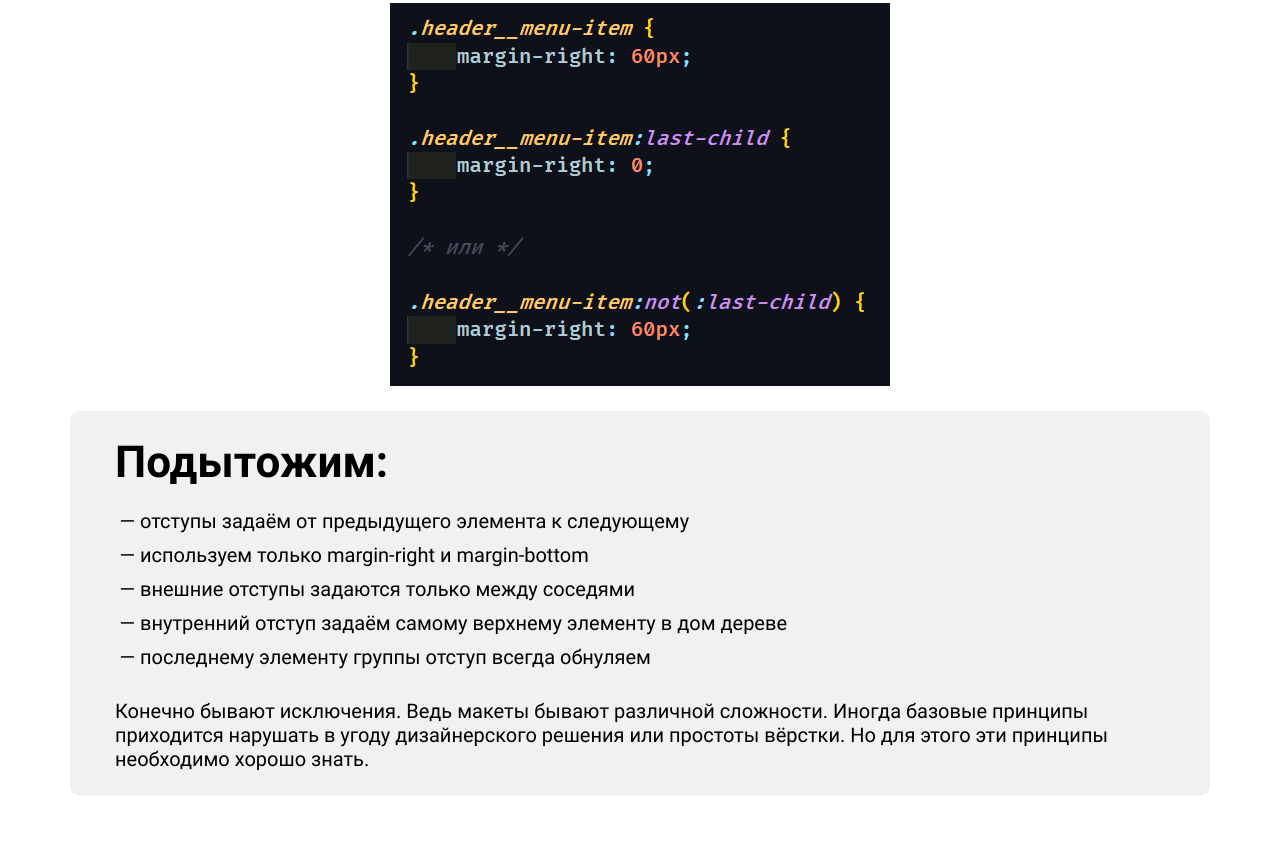
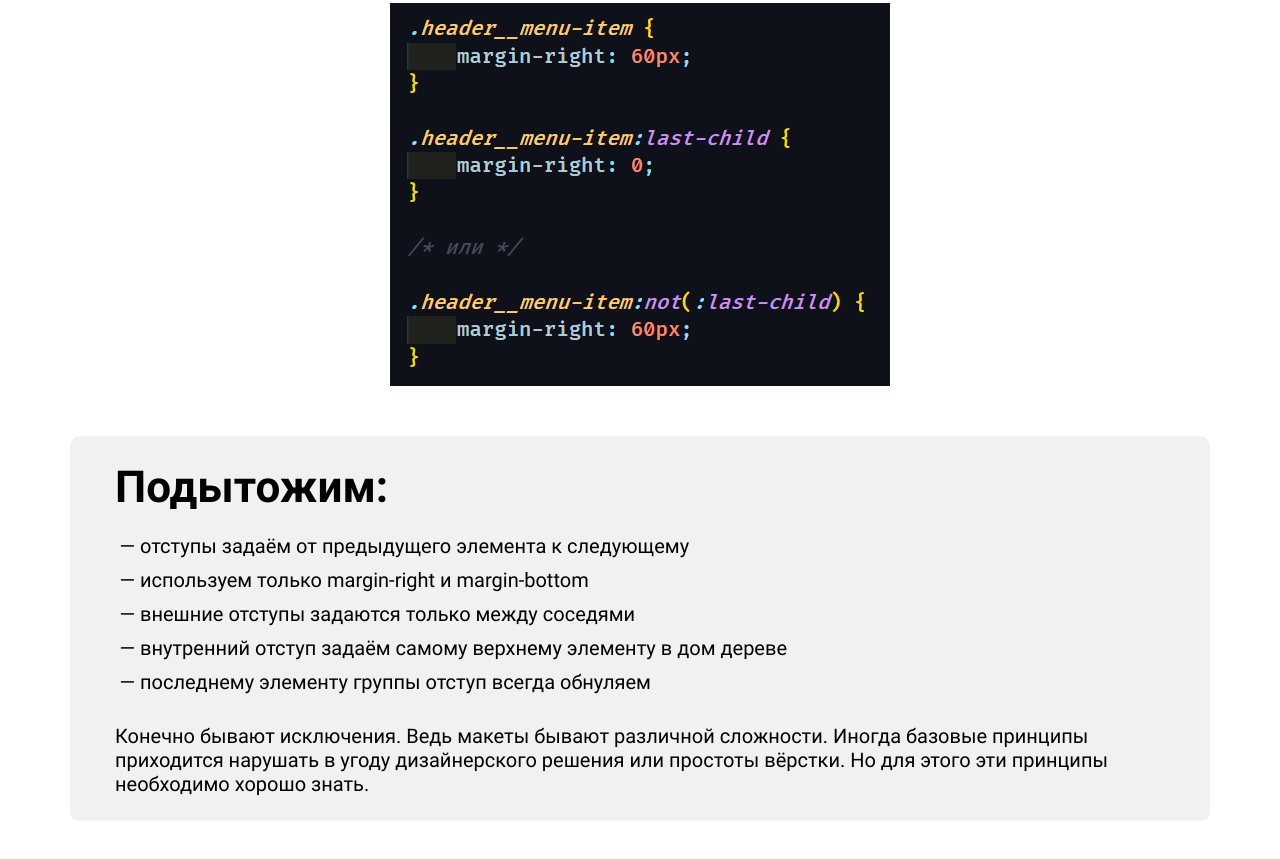
Before and after one commit to Gramoda/Indentation, a plain HTML site: page index.html in a window 1280 px wide. Shown: the part 5229-6088 px from the top of the page. Drawn offline with Linux system fonts and the light colour scheme.

Commit message:
fixed padding for end section

```diff
--- a/css/end.css
+++ b/css/end.css
@@ -1,3 +1,7 @@
+.end {
+  padding-top: 25px;
+}
+
 .end__title {
   font-weight: 700;
   font-size: 44px;
```
